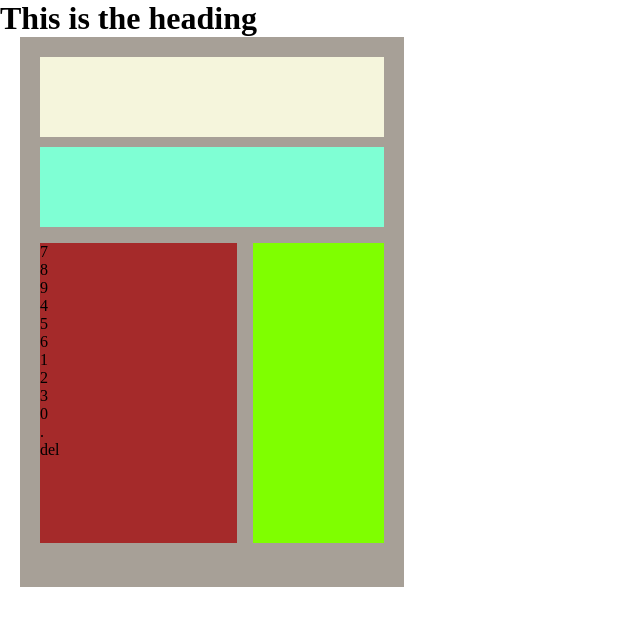
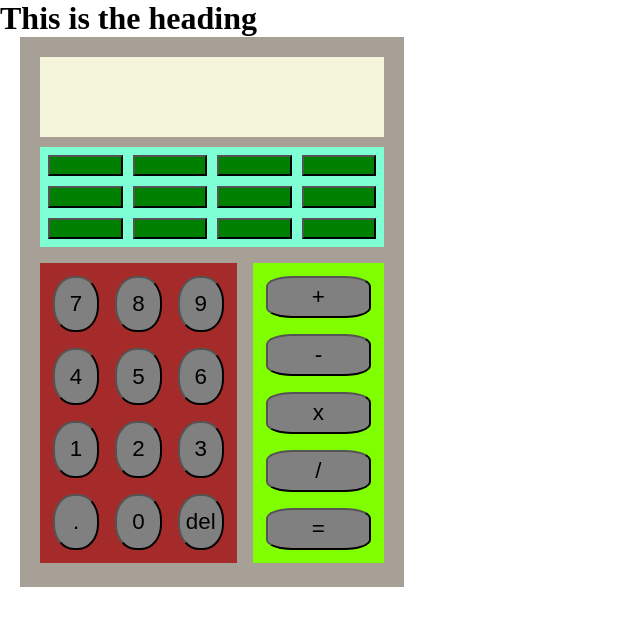
Before and after one commit to niyibiziteddy/react-journey, a React (Vite) app in the folder The GYM Projects/Calculator/: page / in a window 1280 px wide. Shown: the top 626 px of the page, without its empty margins (0-640 px from the left). Built offline with nearby package versions, Linux system fonts and the light colour scheme.

Commit message:
Dealing with the displaying screen

```diff
--- a/The GYM Projects/Calculator/src/Main_calc.jsx
+++ b/The GYM Projects/Calculator/src/Main_calc.jsx
@@ -2,16 +2,27 @@
 import Calc_funcpad from "./calc_components/Calc_funcPad"
 import Calc_numberPad from "./calc_components/Calc_numberPad"
 import Calc_operatorPad from "./calc_components/Calc_operatorPad"
+import { useState } from "react"
 
 export default function Main_calc(){
+    const[data,setData] = useState([]);
+
+    let calcArray = []
+    function displayer(num){
+        calcArray.push(num)
+        console.log(calcArray)
+        setData(calcArray)
+
+    }
+    const readyData = data;
     return(
         <>
             <div className="container">
                 <Calc_screen />
                 <Calc_funcpad />
                 <div className="lower-part">
-                    <Calc_numberPad />
-                    <Calc_operatorPad />
+                    <Calc_numberPad displayer={displayer}/>
+                    <Calc_operatorPad displayer={displayer}/>
                 </div>
             </div>
         </>
--- a/The GYM Projects/Calculator/src/calc_components/Calc_funcPad.jsx
+++ b/The GYM Projects/Calculator/src/calc_components/Calc_funcPad.jsx
@@ -2,7 +2,18 @@
     return(
         <>
             <div className="func-pad">
-
+                <button className="functions"></button>
+                <button className="functions"></button>
+                <button className="functions"></button>
+                <button className="functions"></button>
+                <button className="functions"></button>
+                <button className="functions"></button>
+                <button className="functions"></button>
+                <button className="functions"></button>
+                <button className="functions"></button>
+                <button className="functions"></button>
+              <button className="functions"></button>
+                <button className="functions"></button>
             </div>
         </>
     )
--- a/The GYM Projects/Calculator/src/calc_components/Calc_numberPad.jsx
+++ b/The GYM Projects/Calculator/src/calc_components/Calc_numberPad.jsx
@@ -1,19 +1,19 @@
-export default function Calc_numberPad(){
+export default function Calc_numberPad({displayer}){
     return(
         <>
             <div className="number-pad">
-                <div className="numbers">7</div>
-                <div className="numbers">8</div>
-                <div className="numbers">9</div>
-                <div className="numbers">4</div>
-                <div className="numbers">5</div>
-                <div className="numbers">6</div>
-                <div className="numbers">1</div>
-                <div className="numbers">2</div>
-                <div className="numbers">3</div>
-                <div className="numbers">0</div>
-                <div className="numbers">.</div>
-                <div className="numbers">del</div>
+                <button className="numbers" onClick={() => displayer('7')}>7</button>
+                <button className="numbers" onClick={() => displayer('8')}>8</button>
+                <button className="numbers" onClick={() => displayer('9')}>9</button>
+                <button className="numbers" onClick={() => displayer('4')}>4</button>
+                <button className="numbers" onClick={() => displayer('5')}>5</button>
+                <button className="numbers" onClick={() => displayer('6')}>6</button>
+                <button className="numbers" onClick={() => displayer('1')}>1</button>
+                <button className="numbers" onClick={() => displayer('2')}>2</button>
+                <button className="numbers" onClick={() => displayer('3')}>3</button>
+                <button className="numbers" onClick={() => displayer('.')}>.</button>
+                <button className="numbers" onClick={() => displayer('0')}>0</button>
+                <button className="numbers">del</button>
             </div>
         </>
     )
--- a/The GYM Projects/Calculator/src/calc_components/Calc_operatorPad.jsx
+++ b/The GYM Projects/Calculator/src/calc_components/Calc_operatorPad.jsx
@@ -2,7 +2,11 @@
     return(
         <>
             <div className="operator-pad">
-
+                <button className="operators">+</button>
+                <button className="operators">-</button>
+                <button className="operators">x</button>
+                <button className="operators">/</button>
+                <button className="operators">=</button>
             </div>
         </>
     )
--- a/The GYM Projects/Calculator/src/index.css
+++ b/The GYM Projects/Calculator/src/index.css
@@ -16,11 +16,20 @@
   background-color: beige;
   margin-bottom: 10px;
 }
+
 .func-pad{
+  padding: 0.5rem;
   height: 80px;
   width: 100%;
   background-color: aquamarine;
   margin-bottom: 1rem;
+  display: grid;
+  grid-template-columns: 1fr 1fr 1fr 1fr;
+  height: 100px;
+  gap: 10px;
+}
+.functions{
+  background-color: green;
 }
 .lower-part{
   height: 300px;
@@ -31,7 +40,31 @@
 }
 .number-pad{
   background-color: brown;
+  display: grid;
+  grid-template-columns: 1fr 1fr 1fr;
+  gap: 1rem;
+  padding: 0.8rem;
 }
 .operator-pad{
   background-color: chartreuse;
+  display: grid;
+  grid-template-columns: 1fr;
+  gap: 1rem;
+  padding: 0.8rem;
 }
+.operators{
+  border-radius: 25%;
+  background-color: grey;
+  display: flex;
+  justify-content: center;
+  align-items: center;
+  font-size: 1.4rem;
+}
+.numbers{
+  background-color: grey;
+  border-radius: 45%;
+  display: flex;
+  justify-content: center;
+  align-items: center;
+  font-size: 1.4rem;
+}
```
